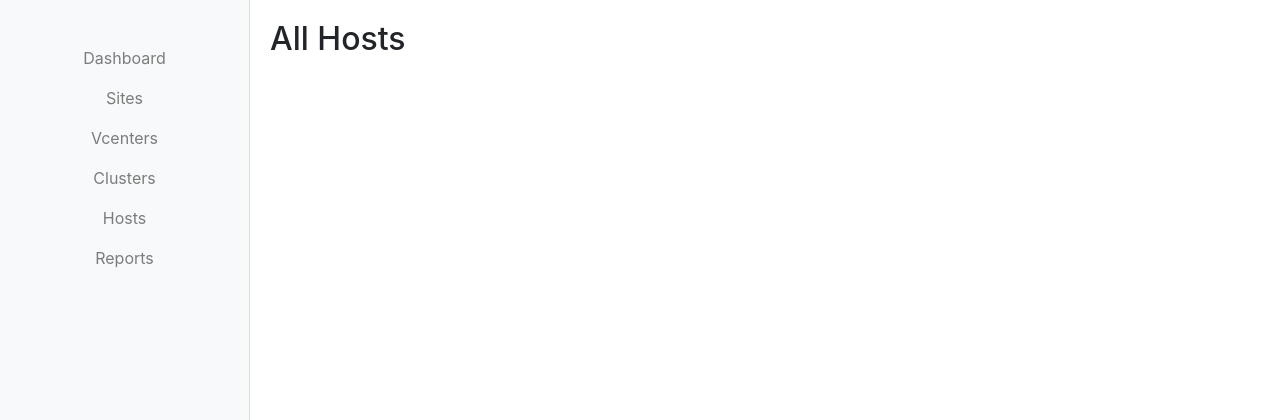
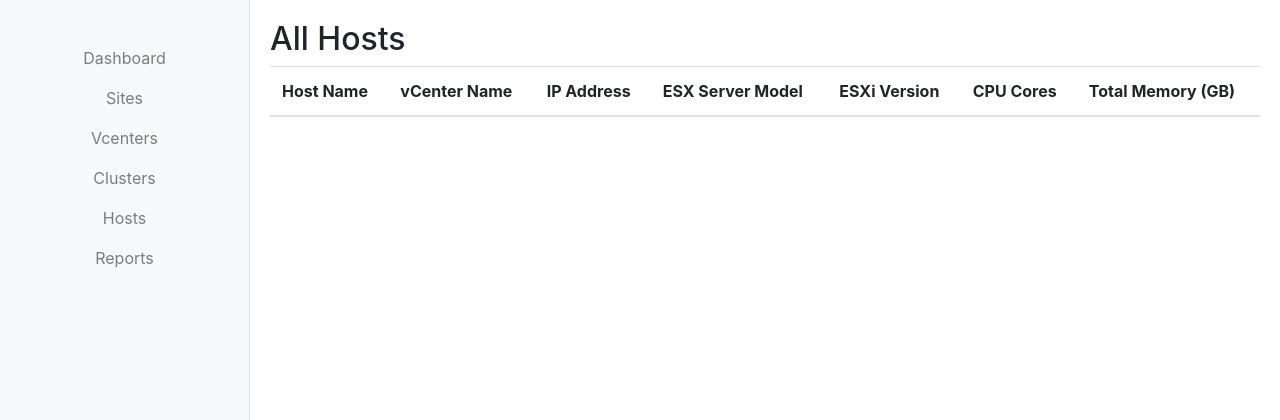
Before and after one commit to jancovic/vcenters_monitor, a Flask app: page /hosts in a window 1280 px wide. Shown: the top 420 px of the page. Run offline with Flask 3, Linux system fonts and the light colour scheme; lists and menus that the app fills with data are empty; parts of the project's set-up code (start-up, migrations or seed data) failed here and were passed over; some libraries are stand-ins or nearby versions.

Commit message:
added tables to hosts

```diff
--- a/templates/hosts.html
+++ b/templates/hosts.html
@@ -2,10 +2,32 @@
 
 {% block content %}
     <h2>All Hosts</h2>
-    <ul>
-        {% for vcenter_name, host in hosts %}
-        <!-- <li>{{ vcenter_name }} - {{ host.host_name }}</li> -->
-        <li>{{ host.host_name }}</li>
-        {% endfor %}
-    </ul>
+    <div class="table-responsive">
+        <table class="table table-hover">
+            <thead>
+                <tr>
+                    <th>Host Name</th>
+                    <th>vCenter Name</th>
+                    <th>IP Address</th>
+                    <th>ESX Server Model</th>
+                    <th>ESXi Version</th>
+                    <th>CPU Cores</th>
+                    <th>Total Memory (GB)</th>
+                </tr>
+            </thead>
+            <tbody>
+                {% for vcenter_name, host in hosts %}
+                    <tr>
+                        <td>{{ host.host_name }}</td>
+                        <td>{{ vcenter_name }}</td>
+                        <td>{{ host.host_ip }}</td>
+                        <td>{{ host.host_server_model }}</td>
+                        <td>{{ host.esx_version }}</td>
+                        <td>{{ host.host_cpu }}</td>
+                        <td>{{ host.host_total_memory }}</td>
+                    </tr>
+                {% endfor %}
+            </tbody>
+        </table>
+    </div>
 {% endblock %}
--- a/templates/index.html
+++ b/templates/index.html
@@ -36,7 +36,8 @@
                                                 <ul>
                                                     {% for host_id, host_obj in vcenter_obj.hosts.items() %}
                                                         {% if host_obj.parent_cluster.cluster_id == cluster_id %}
-                                                            <li><a href="/host/{{ vcenter_name }}/{{ host_id }}">Host: {{ host_obj.host_name }}</a></li>
+                                                            <!-- <li><a href="/host/{{ vcenter_name }}/{{ host_id }}">Host: {{ host_obj.host_name }}</a></li> -->
+                                                            <li>Host: <a href="/host/{{ vcenter_name }}/{{ host_id }}">{{ host_obj.host_name }}</a></li>
                                                         {% endif %}
                                                     {% endfor %}
                                                 </ul>
```
